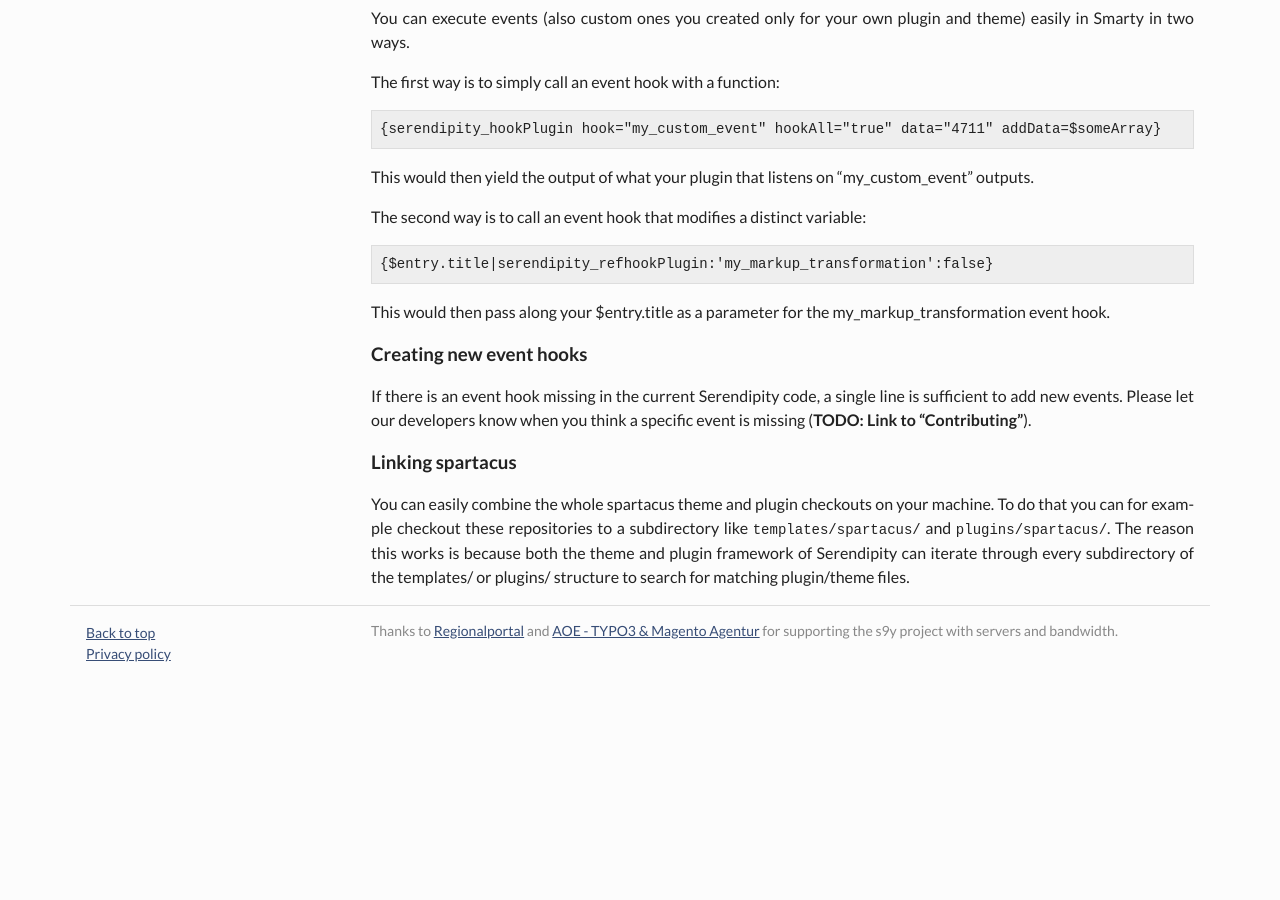
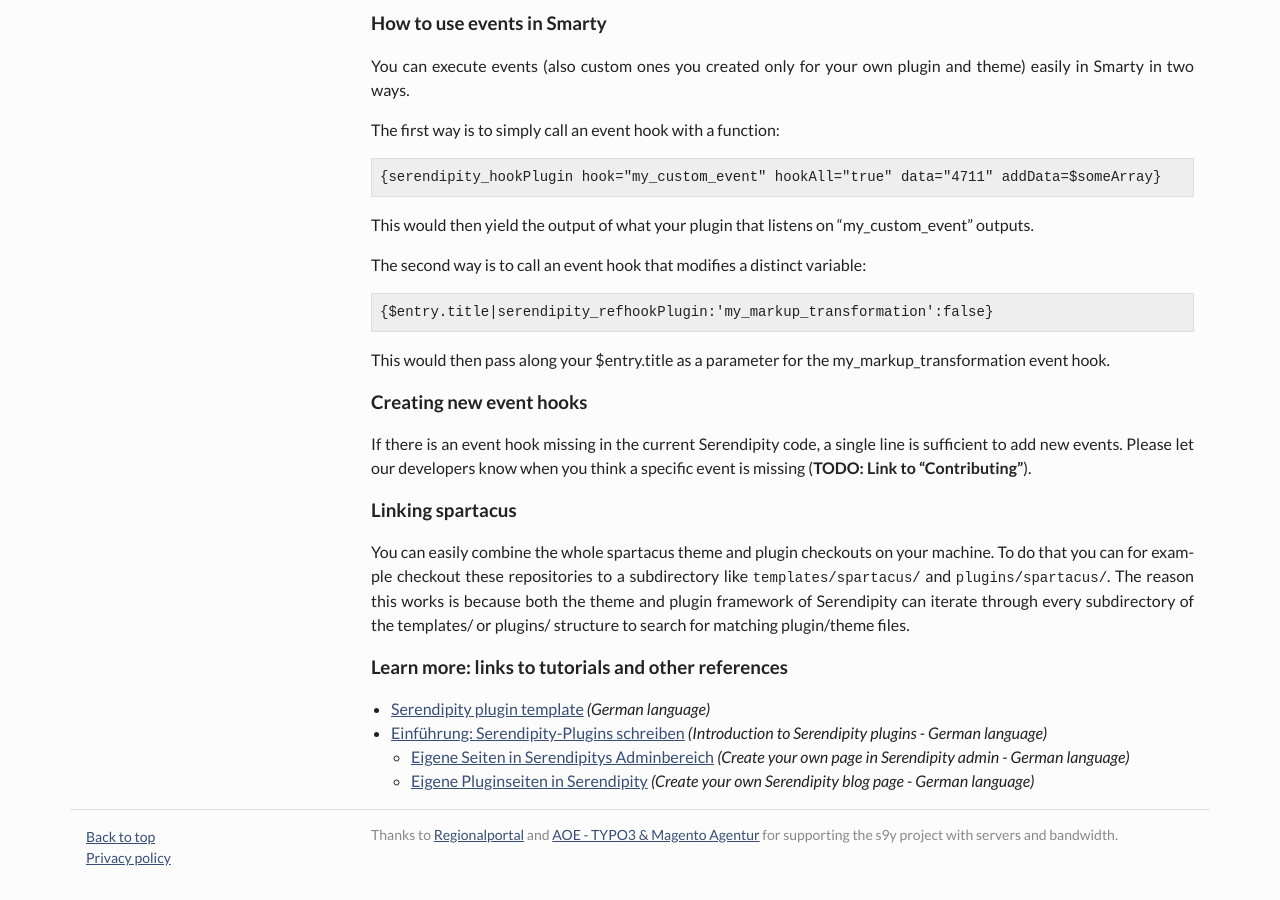
Before and after one commit to s9y/s9y.github.io, a Jekyll site: the page built from docs/developers/plugin-api.md, in a window 1280 px wide and 900 px high, scrolled down 13253 px. Built offline with Jekyll 4.4.1, drawn with Linux system fonts in a browser that asks for light colours; nearby versions of some CDN libraries; before the commit the page ends 13949 px from its top, so only the background shows below that; some of the changed text lies outside the part shown.

Commit message:
Add links to tutorials to plugin documentation.
Fixes #69.

Signed-off-by: Thomas Hochstein <thh@inter.net>

```diff
--- a/docs/developers/plugin-api.md
+++ b/docs/developers/plugin-api.md
@@ -10,7 +10,7 @@ title: Plugin API
 
 The general meaning of Plugins for Serendipity is described in the section [Plugins](/docs/users/using/using-plugins.html) of our "[User](/docs/users/using/)" documentation.
 
-This page provides more in depth description of the inner workings.
+This page provides more in depth description of the inner workings. For even more informatiopn, have a look at the [link section](#docs-learn-more-links-to-tutorials-and-other-references) (deep) down below.
 
 All plugins in Serendipity are objects that are inherited from the base class as defined in `include/plugin_api.inc.php`. This offers the layout of a simple `serendipity_event` or `serendipity_plugin` class. If you extend your plugin from this class, you can customize it with its own methods.
 
@@ -523,3 +523,10 @@ If there is an event hook missing in the current Serendipity code, a single line
 ### Linking spartacus
 
 You can easily combine the whole spartacus theme and plugin checkouts on your machine. To do that you can for example checkout these repositories to a subdirectory like `templates/spartacus/` and `plugins/spartacus/`. The reason this works is because both the theme and plugin framework of Serendipity can iterate through every subdirectory of the templates/ or plugins/ structure to search for matching plugin/theme files.
+
+### Learn more: links to tutorials and other references
+
+* [Serendipity plugin template](https://www.onli-blogging.de/index.php?/876/Rohform-eines-Serendipity-Plugins.html) *(German language)*
+* [Einführung: Serendipity-Plugins schreiben](https://www.onli-blogging.de/879/Einfuehrung-Serendipity-Plugins-schreiben.html) *(Introduction to Serendipity plugins - German language)*
+  * [Eigene Seiten in Serendipitys Adminbereich](https://www.onli-blogging.de/index.php?/885/Eigene-Seiten-in-Serendipitys-Adminbereich.html) *(Create your own page in Serendipity admin - German language)*
+  * [Eigene Pluginseiten in Serendipity](https://www.onli-blogging.de/index.php?/888/Eigene-Pluginseiten-in-Serendipity.html) *(Create your own Serendipity blog page - German language)*
```
